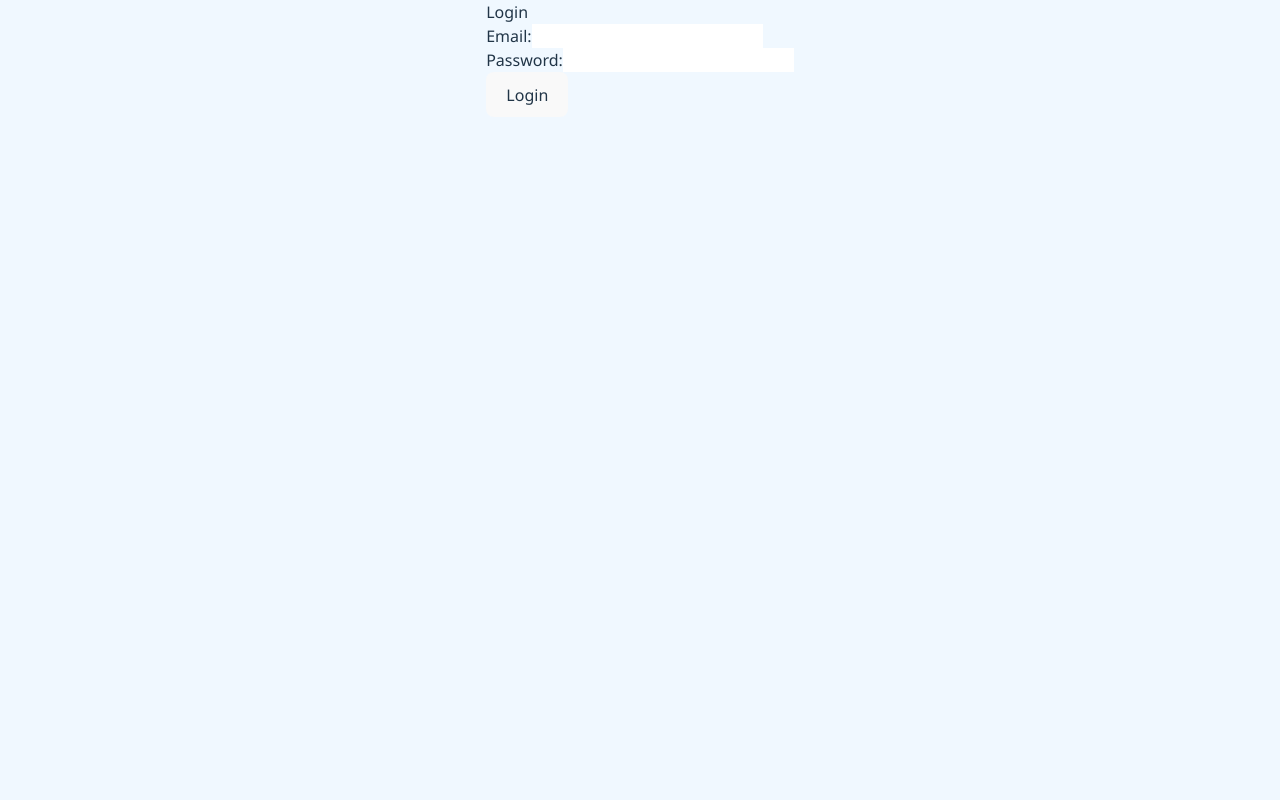
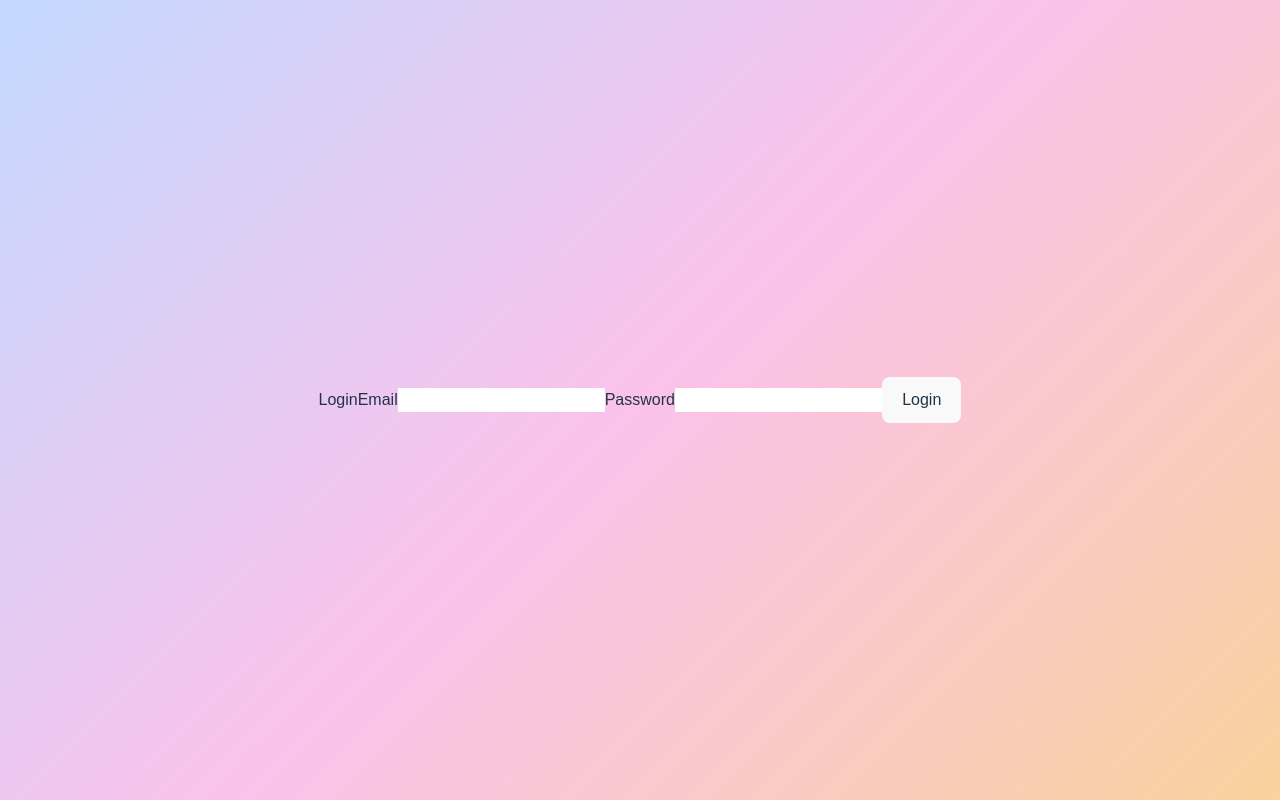
Before and after one commit to allamsettykruthika/matty-mvp, a React (Vite) app in the folder client/: page / in a window 1280 px wide. Built offline with nearby package versions, Linux system fonts and the light colour scheme.

Commit message:
Fix Login page styles for Vercel

```diff
--- a/client/src/App.jsx
+++ b/client/src/App.jsx
@@ -5,20 +5,22 @@ import Login from "./pages/Login.jsx";
 import Register from "./pages/Register.jsx";
 import Dashboard from "./pages/Dashboard.jsx";
 import Editor from "./pages/Editor.jsx";
-import Layout from "./components/Layout.jsx"; // ✅ use Layout with Navbar
+import Layout from "./components/Layout.jsx";
 
 function App() {
   const [theme, setTheme] = useState("light");
+
+  // Check authentication from localStorage
   const isAuthenticated = !!localStorage.getItem("token");
 
   return (
     <Router>
       <Routes>
         {/* Public routes */}
-        <Route path="/login" element={<Login />} />
-        <Route path="/register" element={<Register />} />
+        <Route path="/login" element={isAuthenticated ? <Navigate to="/dashboard" /> : <Login />} />
+        <Route path="/register" element={isAuthenticated ? <Navigate to="/dashboard" /> : <Register />} />
 
-        {/* Protected routes with Navbar + Layout */}
+        {/* Protected routes */}
         <Route
           path="/dashboard"
           element={
@@ -45,7 +47,10 @@ function App() {
           }
         />
 
-        {/* Default route */}
+        {/* Root route */}
+        <Route path="/" element={<Navigate to="/login" />} />
+
+        {/* Catch-all */}
         <Route path="*" element={<Navigate to="/login" />} />
       </Routes>
     </Router>
--- a/client/src/pages/Login.jsx
+++ b/client/src/pages/Login.jsx
@@ -1,6 +1,7 @@
 // src/pages/Login.jsx
 import { useState } from "react";
 import { useNavigate } from "react-router-dom";
+import "./Login.css"; // ✅ Correct import for same folder
 
 export default function Login() {
   const [email, setEmail] = useState("");
@@ -22,9 +23,7 @@ export default function Login() {
       const data = await res.json();
 
       if (res.ok) {
-        // Save token in localStorage
         localStorage.setItem("token", data.token);
-        // Redirect to dashboard
         navigate("/dashboard");
       } else {
         setError(data.message || "Login failed");
@@ -41,25 +40,21 @@ export default function Login() {
       {error && <p className="error">{error}</p>}
 
       <form onSubmit={handleSubmit}>
-        <div>
-          <label>Email:</label>
+        <label>Email</label>
         <input
           type="email"
           value={email}
           onChange={(e) => setEmail(e.target.value)}
           required
         />
-        </div>
 
-        <div>
-          <label>Password:</label>
+        <label>Password</label>
         <input
           type="password"
           value={password}
           onChange={(e) => setPassword(e.target.value)}
           required
         />
-        </div>
 
         <button type="submit">Login</button>
       </form>
```
Lines whose indentation alone changed are shown as unchanged.
